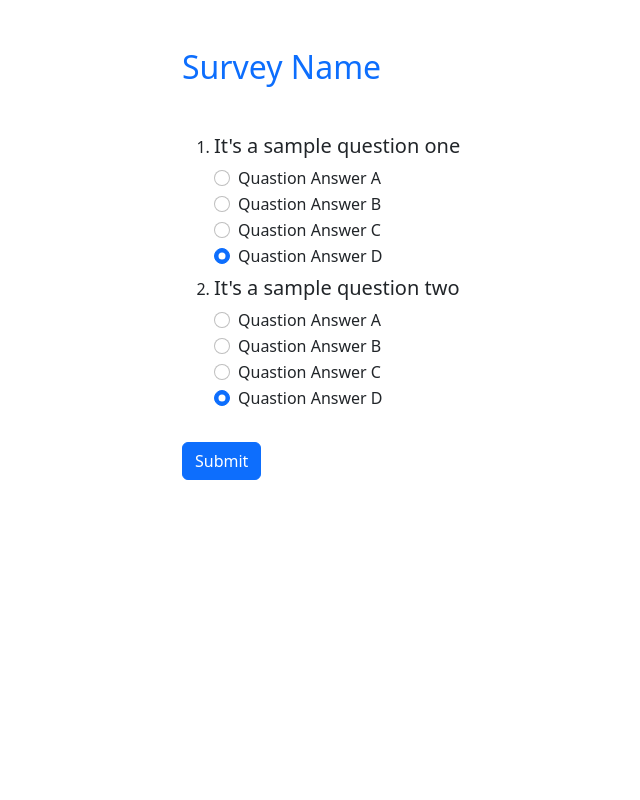
After one commit to spydrxyz/online_survey, a Django app: page /survey/ in a window 1280 px wide. The commit adds this page. Shown: the whole page, without its empty margins (185-825 px from the left). Run offline with Django 4.2, Linux system fonts and the light colour scheme; some libraries are stand-ins or nearby versions.

Commit message:
Added Survey page

```diff
--- a/os_app/templates/os_app/studentauth.html
+++ b/os_app/templates/os_app/studentauth.html
@@ -20,7 +20,7 @@ Student Authintication
                         <label for="exampleInputPassword1" class="form-label">Survey Code</label>
                         <input type="password" class="form-control" id="exampleInputPassword1">
                     </div>
-                    <a class="btn btn-primary" href="#">Submit</a>
+                    <a class="btn btn-primary" href="/survey">Submit</a>
                 </form>
             </div>
         </div>
--- /dev/null
+++ b/os_app/templates/os_app/survey.html
@@ -0,0 +1,84 @@
+{% extends 'os_app/BASE.html' %}
+
+{% block title %}
+Survey
+{% endblock title %}
+
+{% block content %}
+<section>
+    <div class="container">
+        <div class="row vh-100 overflow-auto">
+            <div class="col-md-6 col-12 mt-5 mx-auto">
+                <h1 class="h2 mb-5 text-primary">Survey Name</h1>
+                <form>
+                    <div class="row">
+                        <div class="col-12">
+                            <ol>
+                                <li class="mb-2">
+                                    <h5>It's a sample question one</h5>
+                                    <div class="form-check">
+                                        <input class="form-check-input" type="radio" name="flexRadioDefault"
+                                            id="flexRadioDefault1">
+                                        <label class="form-check-label" for="flexRadioDefault1">
+                                            Quastion Answer A
+                                        </label>
+                                    </div>
+                                    <div class="form-check">
+                                        <input class="form-check-input" type="radio" name="flexRadioDefault"
+                                            id="flexRadioDefault2" checked>
+                                        <label class="form-check-label" for="flexRadioDefault2">
+                                            Quastion Answer B
+                                        </label>
+                                    </div>
+                                    <div class="form-check">
+                                        <input class="form-check-input" type="radio" name="flexRadioDefault"
+                                            id="flexRadioDefault3">
+                                        <label class="form-check-label" for="flexRadioDefault3">
+                                            Quastion Answer C
+                                        </label>
+                                    </div>
+                                    <div class="form-check">
+                                        <input class="form-check-input" type="radio" name="flexRadioDefault"
+                                            id="flexRadioDefault4" checked>
+                                        <label class="form-check-label" for="flexRadioDefault4">
+                                            Quastion Answer D
+                                        </label>
+                                    </div>
+                                </li>
+                                <li class="mb-2">
+                                    <h5>It's a sample question two</h5>
+                                    <div class="form-check">
+                                        <input class="form-check-input" type="radio" name="flex" id="flex1">
+                                        <label class="form-check-label" for="flex1">
+                                            Quastion Answer A
+                                        </label>
+                                    </div>
+                                    <div class="form-check">
+                                        <input class="form-check-input" type="radio" name="flex" id="flex2" checked>
+                                        <label class="form-check-label" for="flex2">
+                                            Quastion Answer B
+                                        </label>
+                                    </div>
+                                    <div class="form-check">
+                                        <input class="form-check-input" type="radio" name="flex" id="flex3">
+                                        <label class="form-check-label" for="flex3">
+                                            Quastion Answer C
+                                        </label>
+                                    </div>
+                                    <div class="form-check">
+                                        <input class="form-check-input" type="radio" name="flex" id="flex4" checked>
+                                        <label class="form-check-label" for="flex4">
+                                            Quastion Answer D
+                                        </label>
+                                    </div>
+                                </li>
+                            </ol>
+                        </div>
+                    </div>
+                    <a class="btn btn-primary mt-3" href="/survey">Submit</a>
+                </form>
+            </div>
+        </div>
+    </div>
+</section>
+{% endblock content %}
--- a/os_app/urls.py
+++ b/os_app/urls.py
@@ -7,5 +7,6 @@ app_name = 'os_app'
 urlpatterns = [
     path('', views.index, name='index'),
     path('survey-list/', views.surveylist, name='surveylist'),
-    path('student-auth/', views.studentauth, name='studentauth')
+    path('student-auth/', views.studentauth, name='studentauth'),
+    path('survey/', views.survey, name='survey')
 ]
--- a/os_app/views.py
+++ b/os_app/views.py
@@ -11,3 +11,7 @@ def surveylist(request):
 
 def studentauth(request):
     return render(request, 'os_app/studentauth.html')
+
+
+def survey(request):
+    return render(request, 'os_app/survey.html')
```
